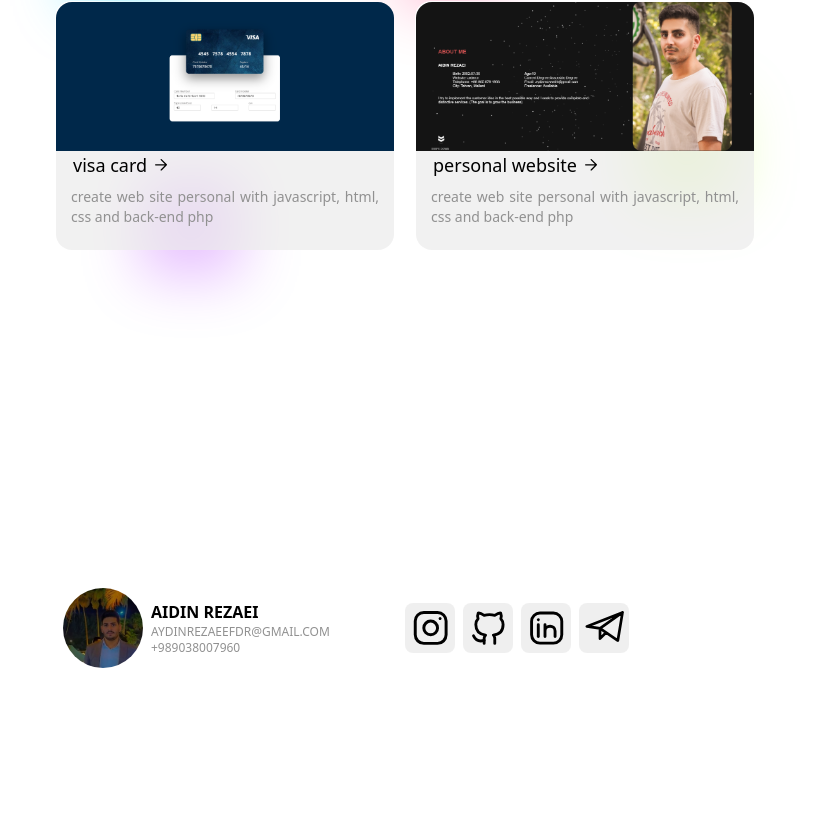
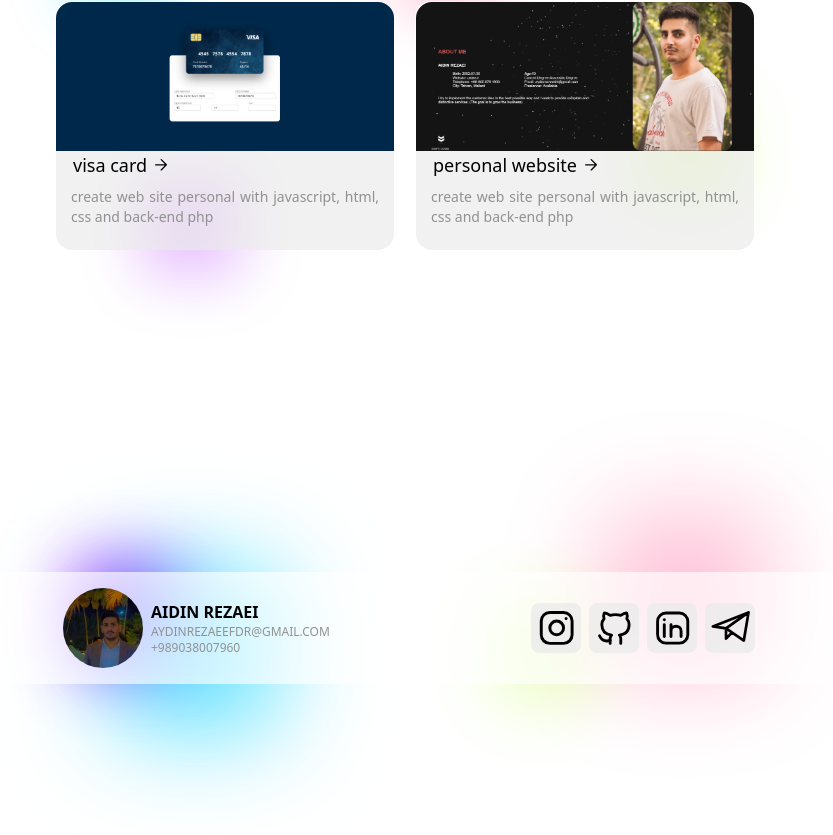
Before and after one commit to aidin-rezaei/personal-website, a React (Create React App) app: page / in a window 1280 px wide. Shown: the part 3219-4054 px from the top of the page, without its empty margins (265-1098 px from the left). Built offline with nearby package versions, Linux system fonts and the light colour scheme.

Commit message:
update src/components/contact/index.tsx

```diff
--- a/src/components/contact/index.tsx
+++ b/src/components/contact/index.tsx
@@ -16,7 +16,13 @@ const Contact = () => {
         easing: "cubic-bezier(.03,.98,.52,.99)",    // Easing on enter/exit.
     }
     return (
-        <div>
+        <div className="relative flex justify-center items-center">
+            <div className="absolute max-w-[700px] w-full h-full">
+                <div className="absolute top-[40%] left-[10%] before:shadow-[0_0_70px_50px_rgba(158,0,255,0.9)]"></div>
+                <div className="absolute top-[70%] left-[20%] before:shadow-[0_0_100px_80px_rgba(0,209,255,0.64)]"></div>
+                <div className="absolute top-[70%] left-[70%] before:shadow-[0_0_70px_50px_rgba(173,255,0,0.26)]"></div>
+                <div className="absolute top-[20%] left-[90%] before:shadow-[0_0_100px_80px_rgba(255,0,92,0.26)]"></div>
+            </div>
             <Button btnclass='h-[100%] w-[100%] w-full' className=' bg-[rgba(255,255,255,0.64)] dark:bg-[rgba(0,0,0,0.64)] flex justify-center items-center py-2 font-sans uppercase'>
                 <div className="max-w-[700px] w-full grid grid-cols-2">
                     <div className="w-full flex justify-start items-center">
@@ -39,7 +45,7 @@ const Contact = () => {
                             </p>
                         </div>
                     </div>
-                    <div className="w-full  flex justify-start items-center gap-2">
+                    <div className="w-full  flex justify-end items-center gap-2">
                         <div className="hover:scale-105">
                             <div className='w-[50px] h-[50px] rounded-lg bg-[rgba(235,235,235,0.80)] dark:bg-[rgba(98,98,98,0.80)] hover:bg-opacity-80 dark:hover:bg-opacity-70 px-[10px] flex items-center justify-start flex-col gap-3 p-2 text-xs'>
                                 <svg xmlns="http://www.w3.org/2000/svg" width="47" height="46" viewBox="0 0 47 46" fill="none">
```
